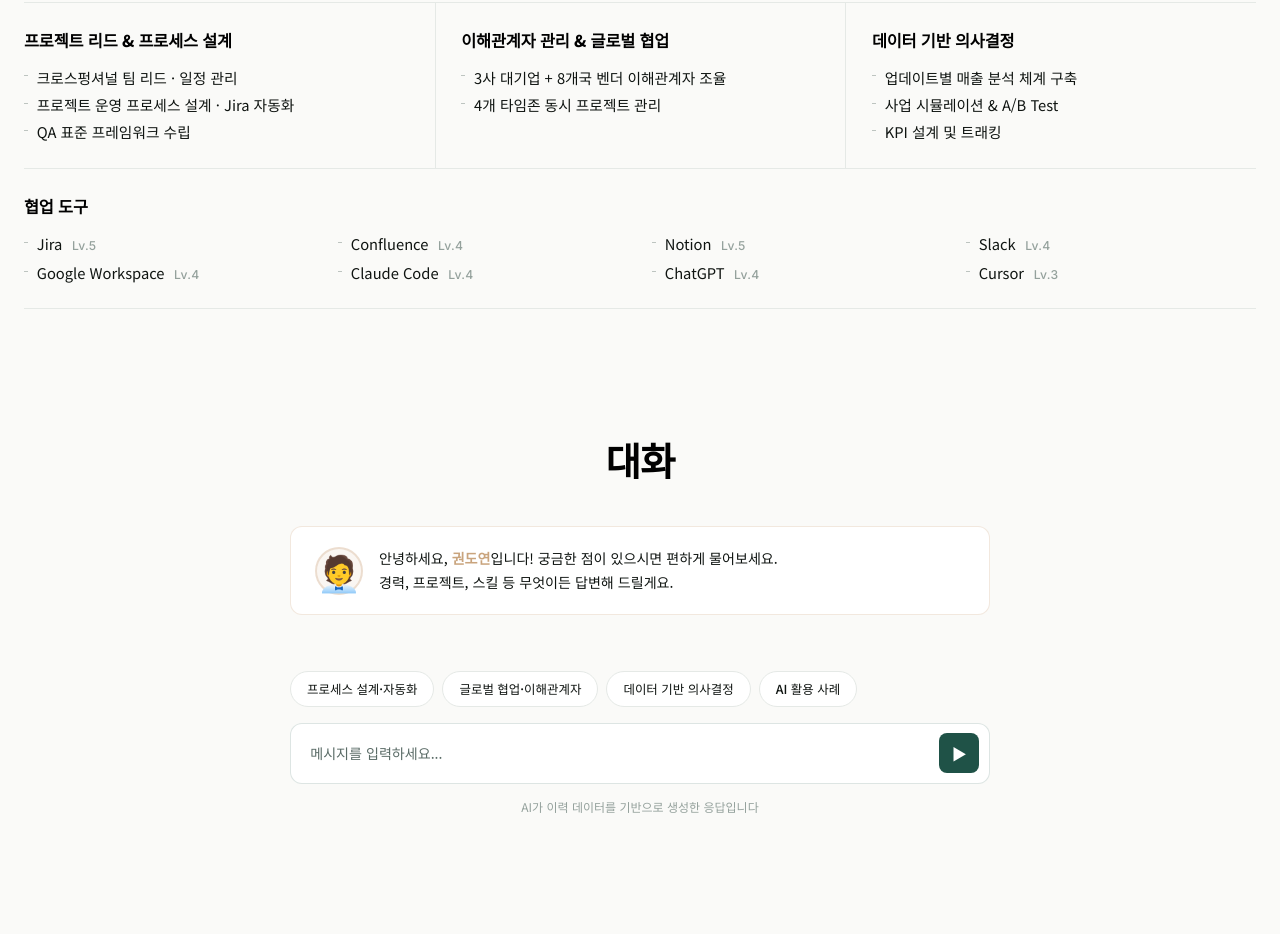
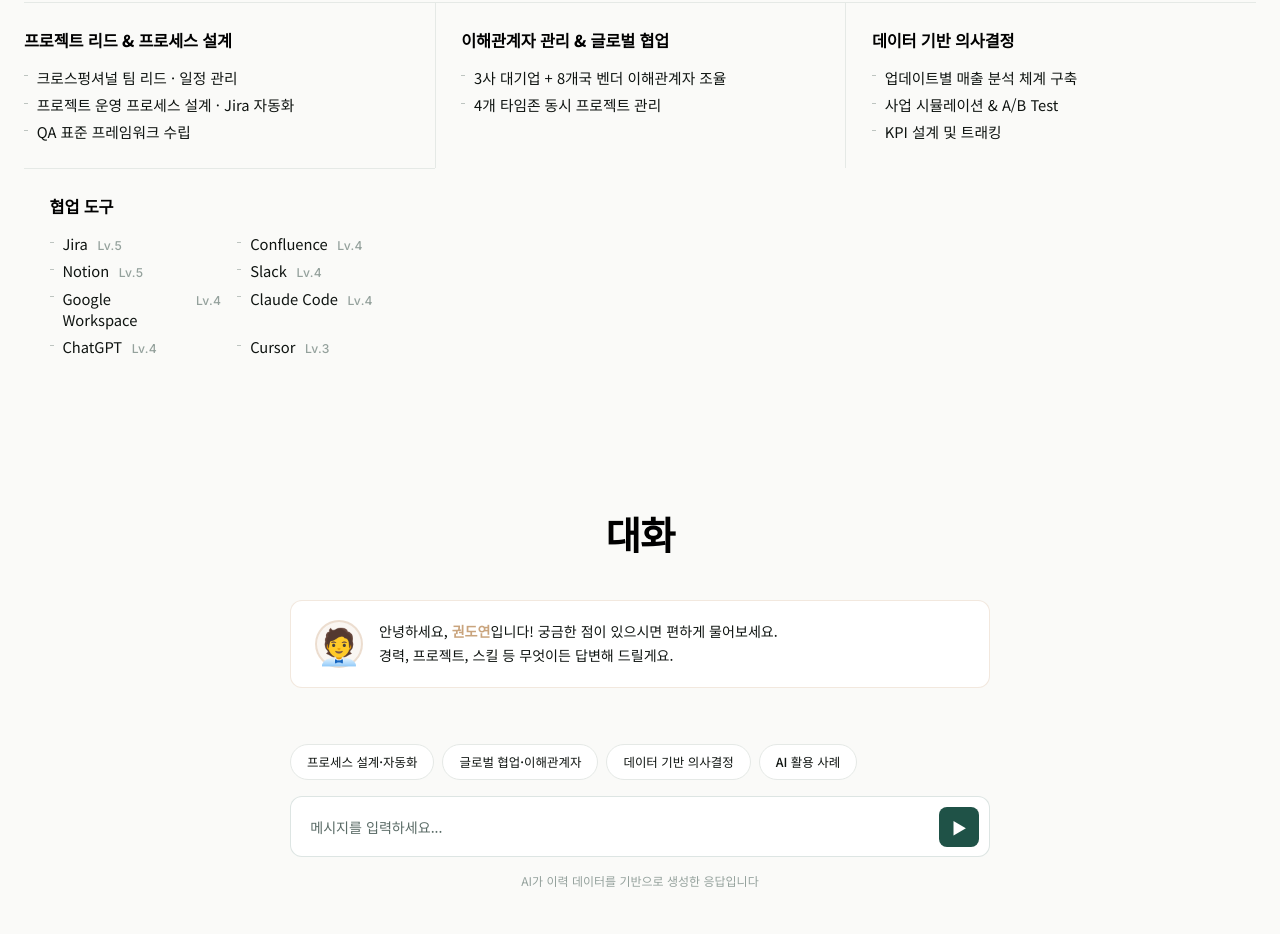
Before and after one commit to doyeon95k/portfolio, a website: page index.html in a window 1280 px wide. Shown: the part 3690-4624 px from the top of the page. Drawn offline with Linux system fonts and the light colour scheme.

Commit message:
협업 도구 카테고리 — full-width 해제, 1 col 슬롯에 배치
이전: grid-column:1/-1로 3컬럼 전체 차지 → 너무 넓고 sparse
변경: 자연스럽게 row 2의 1번째 col 슬롯에 들어가고,
       내부에서 2-col grid로 8개 도구를 4행 2열로 묶음.
       row 2 cols 2,3은 의도적 여백 (편집 디자인 톤).

Co-Authored-By: Claude Opus 4.7 (1M context) <noreply@anthropic.com>

```diff
--- a/index.html
+++ b/index.html
@@ -255,12 +255,12 @@ main{padding-top:70px;position:relative;z-index:1}
 .skill-cat:nth-child(2),.skill-cat:nth-child(3){border-left:1px solid var(--border)}
 .skill-cat:first-child{padding-left:0}
 .skill-cat:nth-child(3){padding-right:0}
-.skill-cat:nth-child(4){grid-column:1 / -1;border-top:1px solid var(--border);border-bottom:1px solid var(--border);padding-left:0;padding-right:0}
+.skill-cat:nth-child(4){border-top:1px solid var(--border);padding-top:1.6rem;margin-top:0}
 .skill-cat:hover{border-color:var(--border)}
 .skill-cat-header{display:block;margin-bottom:.9rem;cursor:default}
 .skill-cat-name{font-size:1.02rem;font-weight:800;color:var(--text-bright);letter-spacing:-.01em}
 .skill-nodes{display:flex;flex-direction:column;gap:.4rem}
-.skill-cat:nth-child(4) .skill-nodes{display:grid;grid-template-columns:repeat(4,1fr);gap:.5rem 1.5rem}
+.skill-cat:nth-child(4) .skill-nodes{display:grid;grid-template-columns:1fr 1fr;gap:.4rem 1rem}
 .skill-cat:nth-child(4) .skill-node.wide{grid-column:auto}
 .skill-node{display:flex;align-items:baseline;justify-content:flex-start;gap:.6rem;padding:0 0 0 .8rem;background:none;border:none;border-radius:0;font-size:.92rem;font-weight:400;color:var(--text);transition:none;position:relative;min-width:0}
 .skill-node:hover{background:none;border:none}
```
